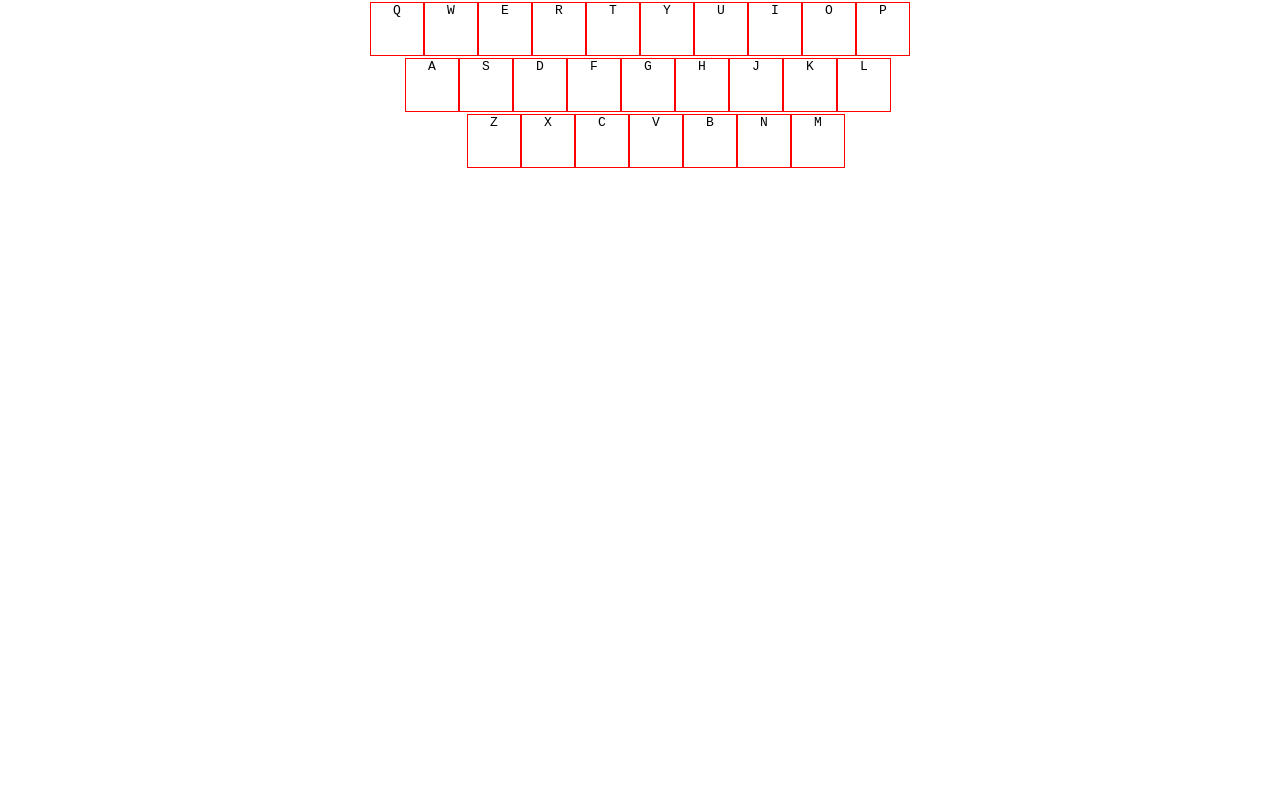
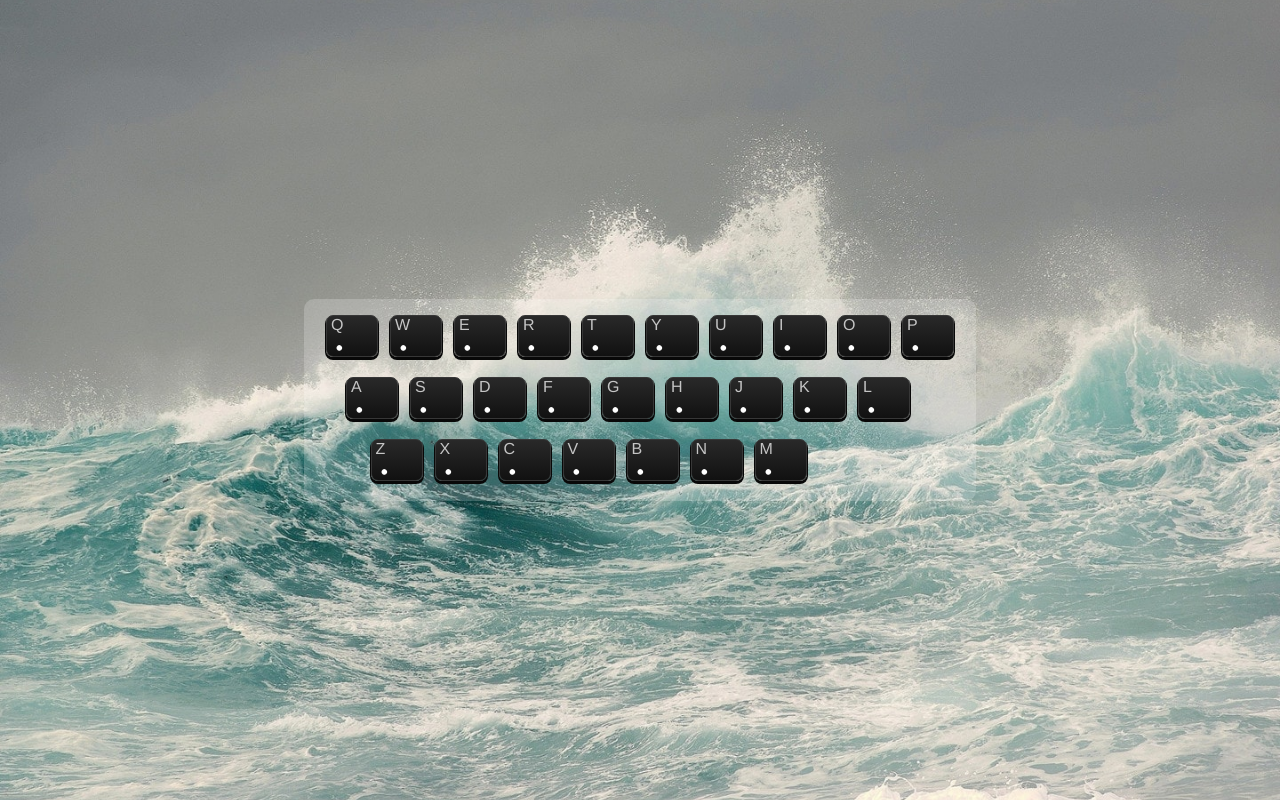
Before and after one commit to HabitatChen/git-demo-1, a plain HTML site: page project/class16/index.html in a window 1280 px wide. Drawn offline with Linux system fonts and the light colour scheme.

Commit message:
第1个项目

```diff
--- a/project/class16/index.html
+++ b/project/class16/index.html
@@ -14,7 +14,99 @@
   </main>
   <footer></footer>
   <script>
-    var keys = {
+
+    //1.初始化数据
+
+    var hashA = init();
+    var keys = hashA['keys'];
+    var hash = hashA['hash']
+
+    //2.生成键盘
+    generateKeyboard(keys,hash)
+
+
+    //3.监听键盘
+    ListenToKeyborad(hash)
+
+    //下面是工具函数
+
+    function getFromLocalStorage(name){
+      return JSON.parse(localStorage.getItem(name) || 'null')
+    }
+
+    function tag(tagName){
+      var element = document.createElement(tagName)
+      return element
+    }
+
+    function generateKeyboard(keys,hash){
+      for( var index = 0; index < keys.length;index++) {
+      var divxxx = tag('div');
+      divxxx.className = 'row'
+
+      mainxxx.appendChild(divxxx)
+
+      var row = keys[index]
+      for(var index2 =0;index2 < row.length;index2 = index2 +1){
+        var span = createSpan(row[index2])
+
+        var buttonX = createButton(row[index2])
+
+        var img = createImg(hash[row[index2]])
+
+        var kbdxxx = tag('kbd')
+        kbdxxx.className = 'key';
+        kbdxxx.appendChild(span)
+        kbdxxx.appendChild(img)
+        kbdxxx.appendChild(buttonX)
+        divxxx.appendChild(kbdxxx)
+      }
+    }
+    }
+
+    function createSpan(textContent) {
+      var span = tag('span')
+      span.textContent = textContent
+      span.className = 'text'
+      return span
+    }
+
+    function createButton(id) {
+      var buttonX = tag('button')
+        buttonX.textContent = '编辑'
+        buttonX.id = id
+        buttonX.onclick = function(abc) {
+          var button2 = abc['target']
+          var img2 = button2.previousSibling
+          console.log(img2)
+          var key = button2['id']
+          // console.log(key)
+          var x=prompt('给我一个网站')
+          hash[key] = x
+          img2.src = 'http://' + x + '/favicon.ico'
+          img2.onerror = function(xxx) {
+            xxx.target.src = './point.png'
+          }
+          localStorage.setItem('uuu',JSON.stringify(hash))
+        }
+        return buttonX
+    }
+
+    function createImg(domain){
+      var img = tag('img')
+        if(domain) {
+          img.src = 'http://' + domain + '/favicon.ico'
+        } else {
+          img.src = './point.png'
+        }
+        img.onerror = function(xxx) {
+          xxx.target.src = './point.png'
+        }
+      return img
+    }
+
+    function init(){
+      var keys = {
       0:['q','w','e','r','t','y','u','i','o','p'],
       1:['a','s','d','f','g','h','j','k','l'],
       2:['z','x','c','v','b','n','m'],
@@ -35,40 +127,25 @@
       z:'zhihu.com'
     }
     //取出localStorage中对应的hash
-    var hashInLocalStorage = JSON.parse(localStorage.getItem('uuu') || 'null')
+    var hashInLocalStorage = getFromLocalStorage('uuu')
     if(hashInLocalStorage) {
       hash = hashInLocalStorage
     }
-    index = 0;
-    while (index < keys['length']) {
-      divxxx = document.createElement('div');
-      mainxxx.appendChild(divxxx)
-      row = keys[index]
-      index2 = 0
-      while(index2 < row.length) {
-        kbdxxx = document.createElement('kbd')
-        kbdxxx.textContent = row[index2]
-        buttonX = document.createElement('button')
-        kbdxxx.appendChild(buttonX)
-        buttonX.textContent = '编辑'
-        buttonX.id = row[index2]
-        buttonX.onclick = function(abc) {
-          key = abc.target.id
-          x=prompt('给我一个网站')
-          hash[key] = x
-          localStorage.setItem('uuu',JSON.stringify(hash))
-        }
-        divxxx.appendChild(kbdxxx)
-        index2 = index2 + 1
-      }
-      index = index + 1
+    return {
+      'keys':keys,
+      'hash':hash
     }
-    document.onkeypress = function(anle) {
+    }
+
+
+    function ListenToKeyborad(hash){
+      document.onkeypress = function(anle) {
       key = anle['key'] // qwer...
       website = hash[key]
       //location.href = 'http://' + website
       window.open('http://' + website,'_blank')
     }
+    }
   </script>
 </body>
 </html>
--- a/project/class16/style.css
+++ b/project/class16/style.css
@@ -20,17 +20,65 @@ kbd > button{
 }
 kbd:hover > button {
   display: inline-block;;
+  font-size: 10px;
+  font-family: 'Courier New', Courier, monospace;
+  color:cadetblue;
 
 }
 #mainxxx > div:nth-child(2) {
-  margin-left: 1em;
+  margin-left: -8px;
 }
 #mainxxx > div:nth-child(3) {
-  margin-left: 2em;
+  margin-left: -87px;
 }
 #mainxxx{
   display: block;
 }
+body{
+  background: url(./main.jpg) no-repeat center center;
+  background-size: cover;
+}
 main{
   text-align: center;
+  display: flex;
+  justify-content: center;
+  align-items: center;
+  height: 100vh;
 }
+.wraper{
+  background: rgba(255, 255, 255, 0.2);
+  border-radius: 10px;
+}
+.key{
+  width: 50px;
+  height: 40px;
+  background: linear-gradient(to bottom, #292929 1%,#111111 100%);
+  border: 1px solid #373737;
+  color: #c5c5c5;
+  border-radius: 7px;
+  box-shadow: 0 0 0 1px #1a1b1c;
+  box-shadow: 0 1 0 2px #1f2020 ;
+  box-shadow: 0 2px 0 1px #080808 ;
+  font-size: 16px;
+  font-family: Helvetica;
+  position: relative;
+}
+.row{
+  margin: 16px;
+}
+.row .key {
+  margin: 0 6px;
+}
+.key img {
+  width:16px;
+  height: 16px;
+  position: absolute;
+  left: 4px;
+  bottom: 0px;
+  background: transparent;
+}
+.key span{
+  position: absolute;
+  left: 4px;
+  top: 0px;
+}
```
Also changed, not shown: project/class16/main.jpg (added), project/class16/point.png (added).
